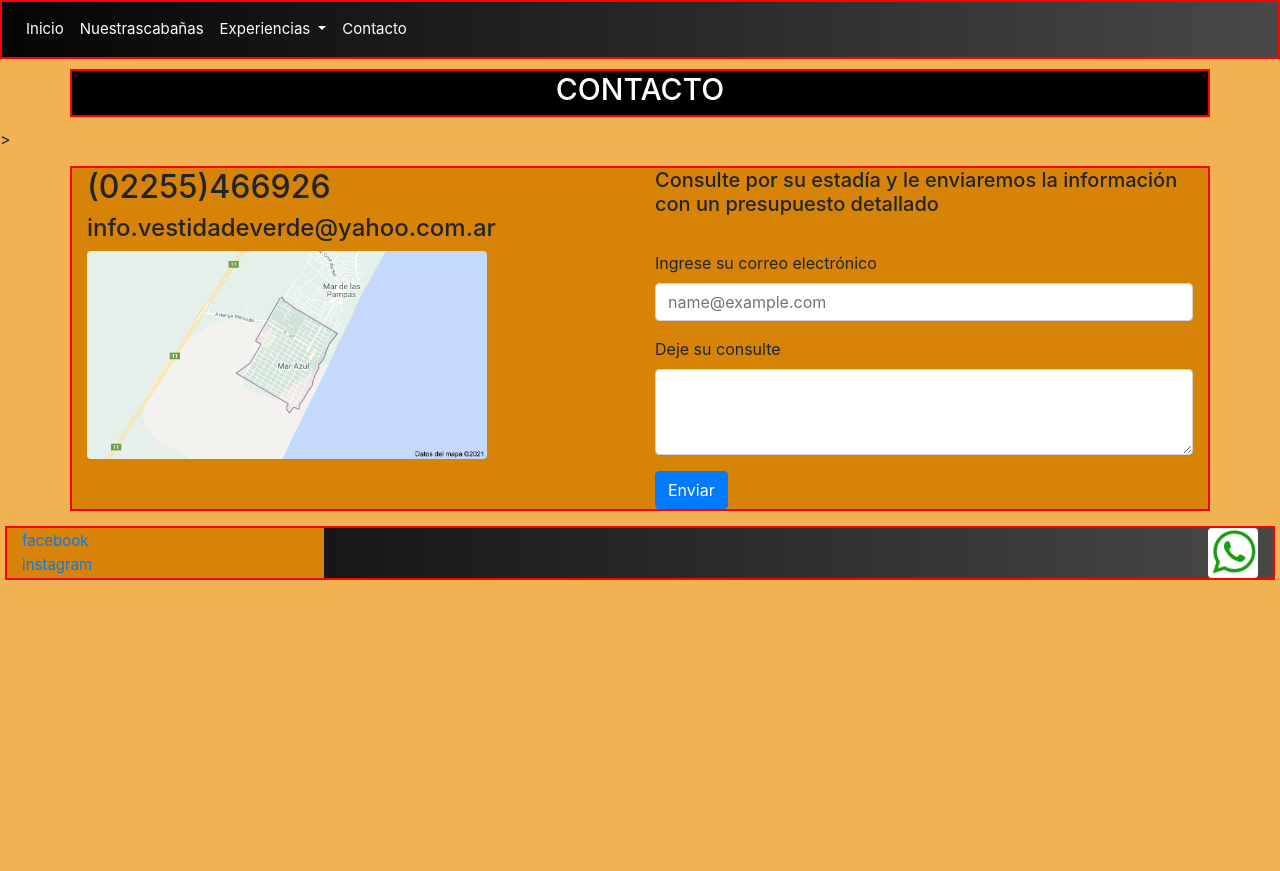
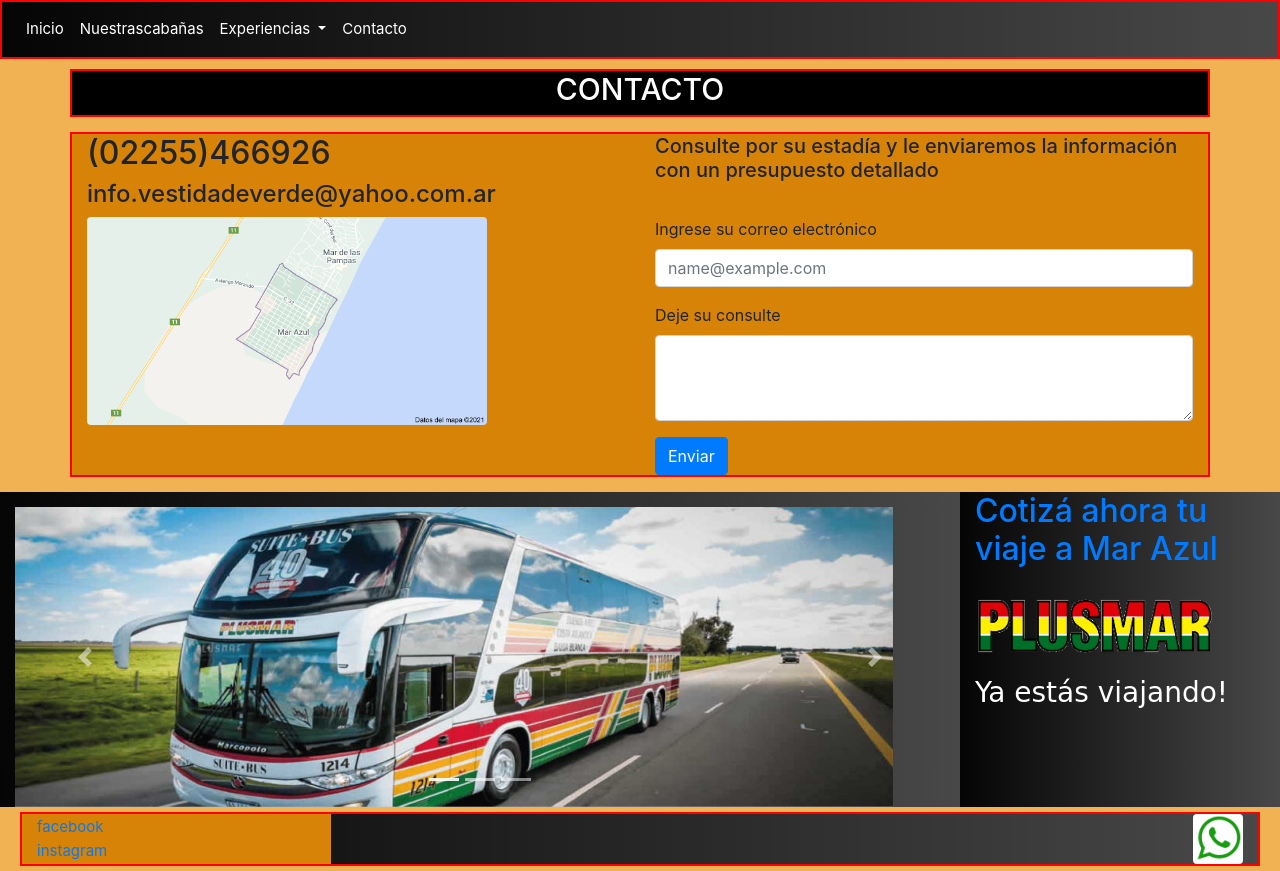
Before and after one commit to leop1985/vestida-de-mar, a website: page Contacto.html in a window 1280 px wide. Before the commit the page ends 800 px from the top, so only its background shows below. Drawn offline with nearby package versions, Linux system fonts and the light colour scheme.

Commit message:
banner plusmar

```diff
--- a/Contacto.html
+++ b/Contacto.html
@@ -45,7 +45,7 @@
       <!--título sección-->
       <div class="container titulos">
         <h2 align="center" class="subtitulos">CONTACTO</h2>
-      </div>>
+    </div>
       <!--tel/correo-->
       <dIv class="container contenedorDatos">
         <div class="row">
@@ -60,7 +60,7 @@
       <!--mapa-->
         <div class="row">
           <div class="col-md-6">
-            <img src="imagenes/mapa_mar_azul.png" class="rounded float-start anchoImg " alt="...">
+            <a href="https://www.google.com/maps/dir//Mar+Azul,+Provincia+de+Buenos+Aires/@-37.3401762,-57.0549985,14z/data=!4m9!4m8!1m0!1m5!1m1!1s0x959b5c49ba838077:0x44f1136029f004a1!2m2!1d-57.0356671!2d-37.3425462!3e0"  target="_blank"> <img src="imagenes/mapa_mar_azul.png" class="rounded float-start anchoImg " alt="..."></a>
           </div>
       <!--formulario-->
           <div class="col-md-6">
@@ -77,16 +77,56 @@
         </div>
       </dIv>
     </div>
+    <div class="container-fluid">
+      <div class="row">
+          <div class="col-md-9 textoCabañas gradiente">
+              <div id="carousel3" class="carousel slide" data-bs-ride="carousel">
+                  <div class="carousel-indicators">
+                      <button type="button" data-bs-target="#carouselExampleIndicators" data-bs-slide-to="0" class="active" aria-current="true" aria-label="Slide 1"></button>
+                      <button type="button" data-bs-target="#carouselExampleIndicators" data-bs-slide-to="1" aria-label="Slide 2"></button>
+                      <button type="button" data-bs-target="#carouselExampleIndicators" data-bs-slide-to="2" aria-label="Slide 3"></button>
+                  </div>
+                  <div class="carousel-inner" style="margin-top: 15px;">
+                      <div class="carousel-item active">
+                      <img src="imagenes/micro_larga_distancia.jpg" class="d-block w-100 carousel__img" alt="...">
+                      </div>
+                      <div class="carousel-item">
+                      <img src="imagenes/micro_larga_distancia3.jpg"  class="d-block  w-100 carousel__img" alt="...">
+                      </div>
+                      <button class="carousel-control-prev" type="button" data-bs-target="#carousel3" data-bs-slide="prev">
+                      <span class="carousel-control-prev-icon" aria-hidden="true"></span>
+                      <span class="visually-hidden">Previous</span>
+                      </button>
+                      <button class="carousel-control-next" type="button" data-bs-target="#carousel3" data-bs-slide="next">
+                      <span class="carousel-control-next-icon" aria-hidden="true"></span>
+                      <span class="visually-hidden">Next</span>
+                      </button>
+                  </div>
+              </div>
+          </div>
+          <!--sección carousel 2-->
+          <div class="col-md-3 textoCabañas gradiente">
+              <div>
+                <a href="https://www.plusmar.com.ar" target="_blank"><h2>Cotizá ahora tu viaje a Mar Azul</h2></a>
+              </div>
+              <div>
+                <img class="imagen_plusmar" src="imagenes/plusmar.png" alt="publicidad">
+              </div>
+              <div>
+                <h3 class="slogan_plusmar">Ya estás viajando!</h3>
+              </div>
+          </div>
+      </div>
     <!--footer-->
     <footer>
       <div class="container-fluid">
         <div class="row">
             <div class="col-md-3 footer__links">
-                <div class>
-                    <a class="footer__links--size" href="www.facebook.com">facebook</a>
+                <div>
+                    <a class="footer__links--size" href="https://www.facebook.com">facebook</a>
                 </div>
                 <div>
-                    <a class="footer__links--size" href="www.instagram.com">instagram</a>
+                    <a class="footer__links--size" href="https://www.instagram.com">instagram</a>
                 </div>
             </div>
             <div class="col-md-9">
--- a/scss/estilos.scss
+++ b/scss/estilos.scss
@@ -60,10 +60,6 @@ $fontSize: 15px;
     margin-top: 10px;
     margin-bottom: 10px;
     border: solid 2px red;
-    -webkit-border-radius: solid 2px red;
-    -moz-border-radius: solid 2px red;
-    -ms-border-radius: solid 2px red;
-    -o-border-radius: solid 2px red;
 }
 
 .subtitulos {
@@ -183,3 +179,11 @@ body{
     width: $ancho/2;
     background-color: $colorSecundario;
 }
+
+.imagen_plusmar {
+    height: $altura/2;
+    width: $ancho/3;
+}
+.slogan_plusmar {
+    font-family: cursive ;
+}
```
Also changed, not shown: imagenes/micro_larga_distancia.jpg (added), imagenes/micro_larga_distancia2.jpg (added), imagenes/micro_larga_distancia3.jpg (added), imagenes/plusmar.png (added), scss/estilos.css, 1 other file.
